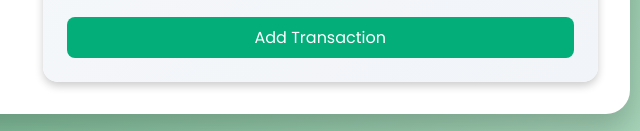
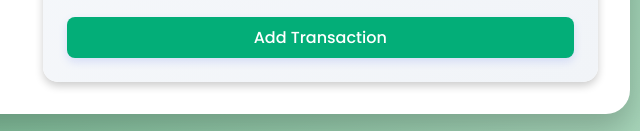
Before and after one commit to pikaPush/expense-tracker, a plain HTML site: page index.html in a window 1280 px wide. Shown: the part 801-932 px from the top of the page, 610-1250 px from the left. Drawn offline with Linux system fonts and the light colour scheme.

Commit message:
Enhance form button with weight, shadow, and transition
Increase font weight to medium, add subtle blue shadow, and apply a
smooth transition for improved emphasis and interactivity.

```diff
--- a/style.css
+++ b/style.css
@@ -280,4 +280,7 @@ form button {
   border-radius: 8px;
   border: none;
   cursor: pointer;
+  font-weight: 500;
+  box-shadow: 0 4px 8px rgba(102, 126, 234, 0.2);
+  transition: all 0.2s ease;
 }
```
